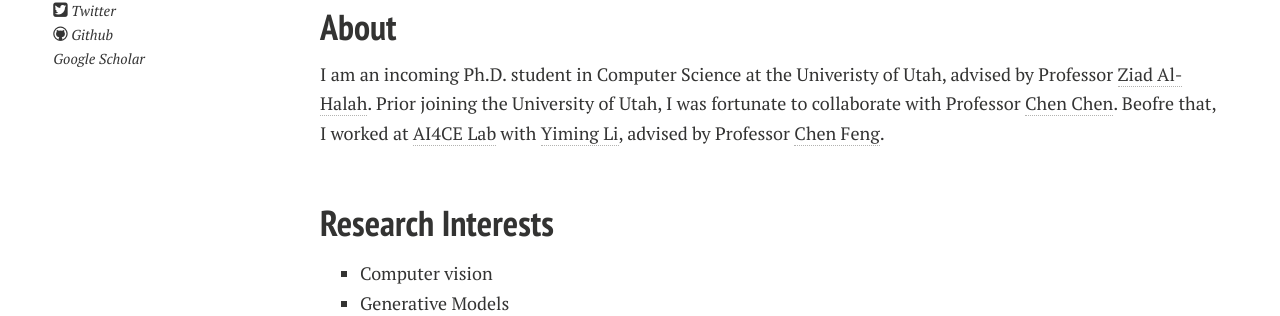
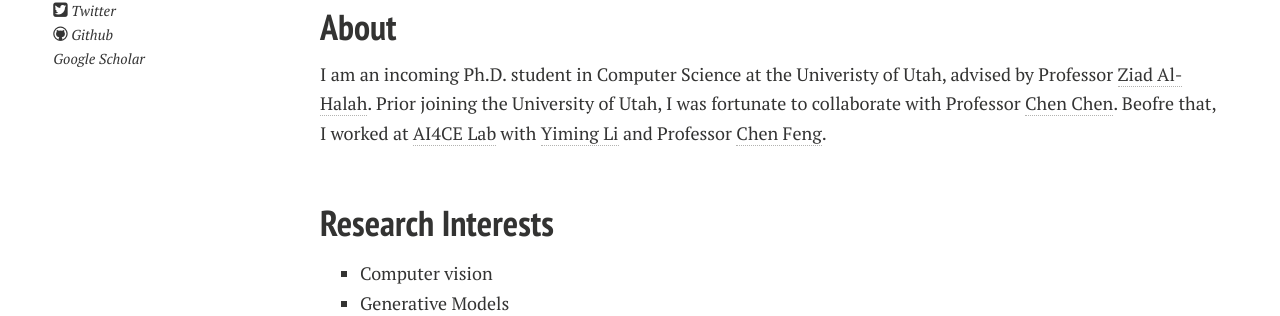
Before and after one commit to ZonglinL/ZonglinL.github.io, a Jekyll site: the page built from index.md, in a window 1280 px wide. Shown: the part 317-633 px from the top of the page. Built offline with Jekyll 4.4.1, drawn with Linux system fonts in a browser that asks for light colours; nearby versions of some CDN libraries; comment, search, counter and statistics services are not loaded; a style sheet for code colours, icons or effects is not loaded; our own code applies the rules of GitHub Pages for plain Markdown files.

Commit message:
Update index.md

```diff
--- a/index.md
+++ b/index.md
@@ -11,7 +11,7 @@ layout: page
 
 ## About
 
-I am an incoming Ph.D. student in Computer Science at the Univeristy of Utah, advised by Professor [Ziad Al-Halah](https://users.cs.utah.edu/~ziad/). Prior joining the University of Utah, I was fortunate to collaborate with Professor [Chen Chen](https://www.crcv.ucf.edu/chenchen/). Beofre that, I worked at [AI4CE Lab](https://ai4ce.github.io/) with [Yiming Li](https://yimingli-page.github.io/), advised by Professor [Chen Feng](https://scholar.google.com/citations?user=YeG8ZM0AAAAJ&hl=en).
+I am an incoming Ph.D. student in Computer Science at the Univeristy of Utah, advised by Professor [Ziad Al-Halah](https://users.cs.utah.edu/~ziad/). Prior joining the University of Utah, I was fortunate to collaborate with Professor [Chen Chen](https://www.crcv.ucf.edu/chenchen/). Beofre that, I worked at [AI4CE Lab](https://ai4ce.github.io/) with [Yiming Li](https://yimingli-page.github.io/) and Professor [Chen Feng](https://scholar.google.com/citations?user=YeG8ZM0AAAAJ&hl=en).
 
 
 <br>
```
